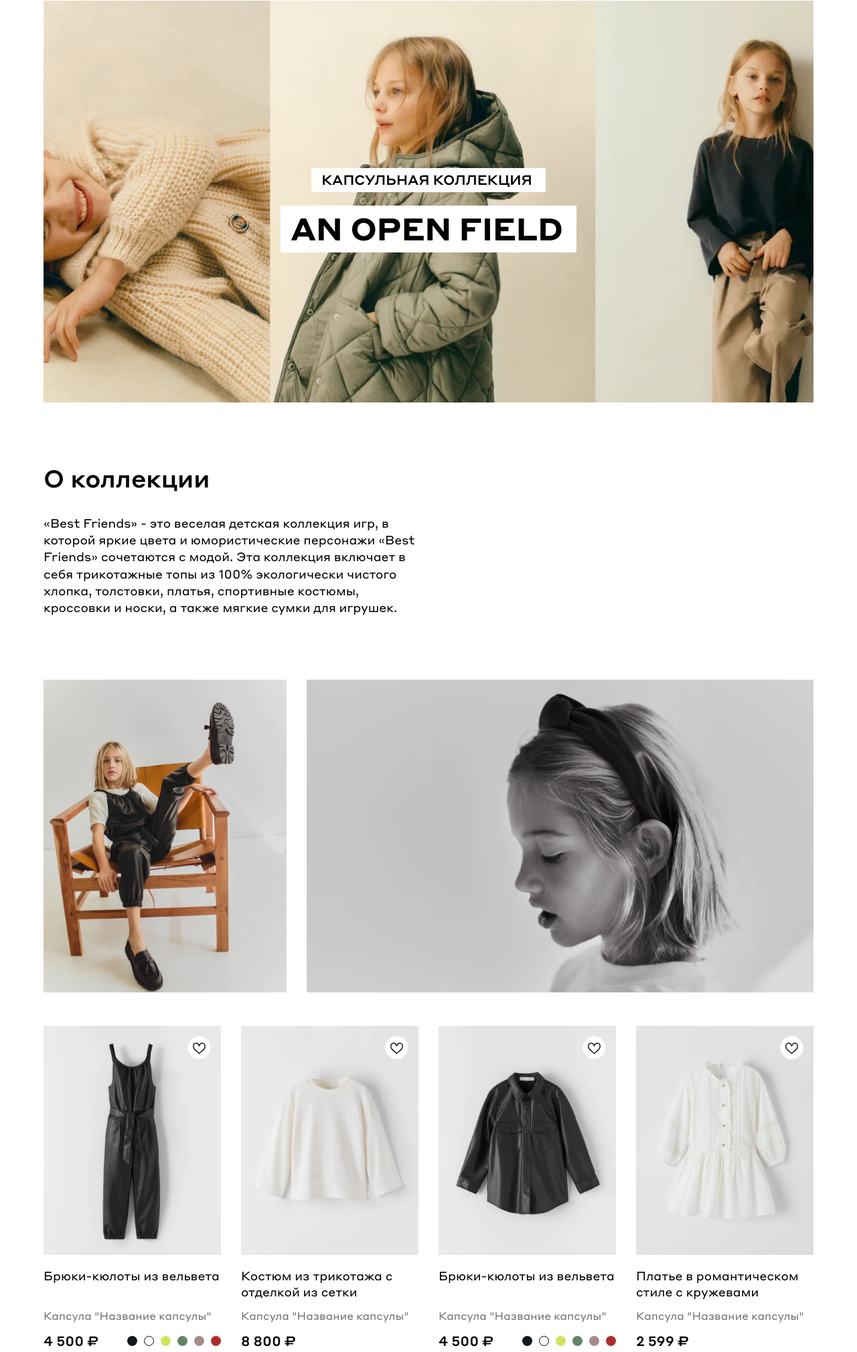
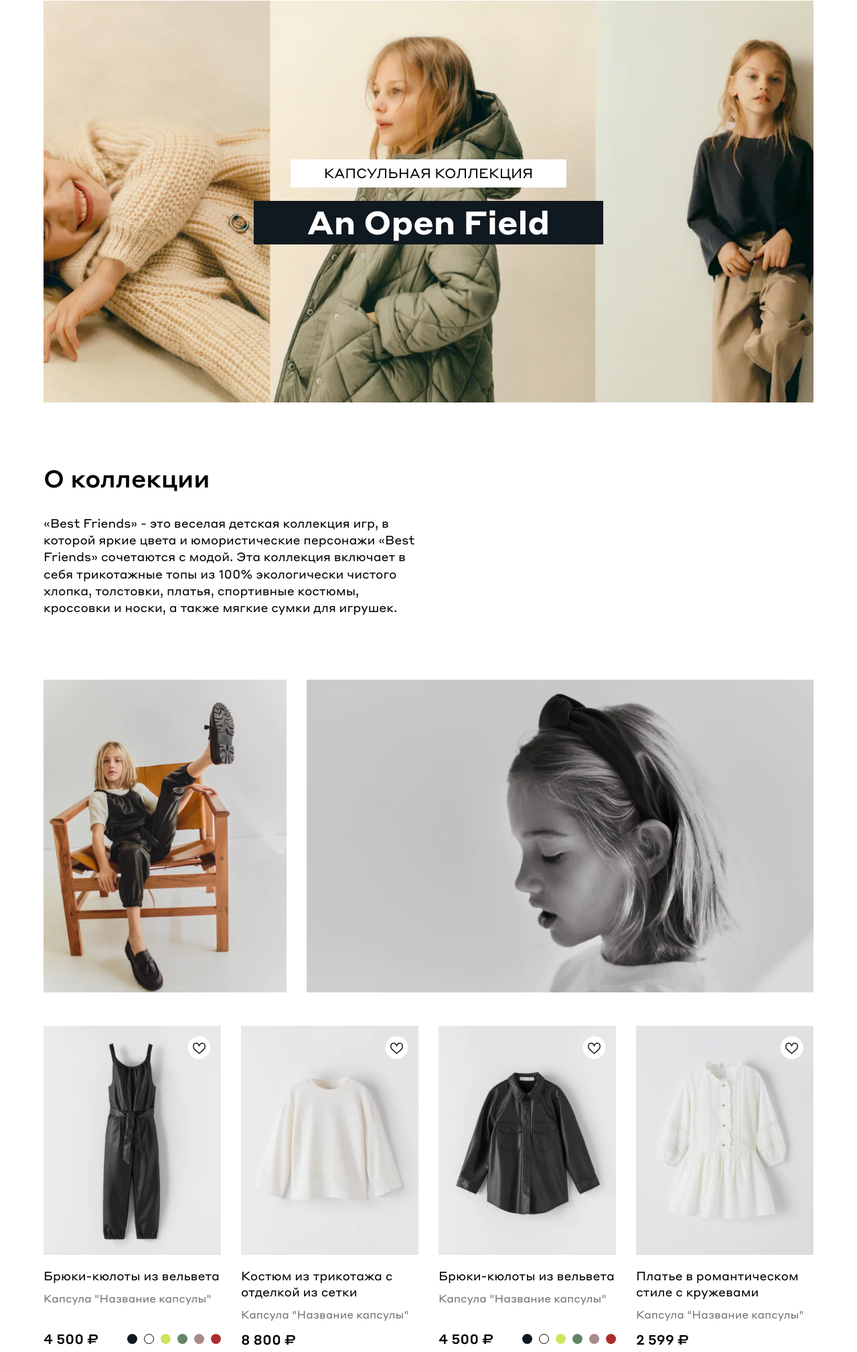
Before and after one commit to X-Lime22/TN_Lauout_2, a plain HTML site: page capsule.html in a window 1280 px wide. Shown: the part 199-2218 px from the top of the page at 67% size. Drawn offline with Linux system fonts and the light colour scheme.

Commit message:
add new changes

```diff
--- a/assets/scss/blocks/catalog.scss
+++ b/assets/scss/blocks/catalog.scss
@@ -9,8 +9,8 @@
 
 	&__nav {
 
+
 		&-block {
-
 			width: 50%;
 
 			&-img {
--- a/assets/scss/blocks/goods.scss
+++ b/assets/scss/blocks/goods.scss
@@ -58,13 +58,17 @@
 
 			margin-bottom: 11px;
 
-			min-height: 50px;
+			//min-height: 50px;
 		}
 
 		&-subtitle {
 			color: $gray;
 
 			margin-bottom: 15px;
+
+			&.one-word {
+				margin-bottom: 38px;
+			}
 		}
 
 		&-price-cost {
--- a/assets/scss/blocks/intro.scss
+++ b/assets/scss/blocks/intro.scss
@@ -10,6 +10,7 @@
 	flex-direction: column;
 	text-align: center;
 	justify-content: center;
+
 
 	&.capsule__intro {
 		min-height: 600px;
@@ -30,6 +31,10 @@
 
 		margin-top: 25px;
 
+		&.capsule__intro__inner {
+			margin-top: 0;
+		}
+
 		&-block {
 			margin-bottom: 20px;
 
@@ -49,6 +54,24 @@
 		padding: 5px 20px 5px 15px;
 		text-transform: uppercase;
 
+		&.capsule__name {
+			font-size: 48px;
+			text-transform: none;
+			font-weight: bold;
+
+			padding: 1px 80px 1px 80px;
+
+			color: $theme-primary-color;
+
+			background-color: $black;
+		}
+
+		&.capsule__intro__title {
+			font-size: 20px;
+			padding: 8px 50px;
+
+			font-weight: 400;
+		}
 
 		@media (max-width: 808px) {
 			& {
@@ -58,23 +81,6 @@
 
 		&.green {
 			background-color: #BAFD90;
-		}
-
-		&.capsule__intro__title {
-			font-size: 20px;
-
-			font-weight: 500;
-		}
-
-		&.capsule__name {
-			font-size: 48px;
-			text-transform: none;
-
-			padding: 5px 80px 5px 85px;
-
-			color: $theme-primary-color;
-
-			background-color: $black;
 		}
 	}
 
--- a/capsule.html
+++ b/capsule.html
@@ -64,15 +64,15 @@
         </div> <!-- container -->
 
         <div class="container">
-            <div class="intro capsule__intro">
+            <div class="intro capsule__intro ">
                 <div class="row">
                     <div class="col-12">
-                        <div class="intro__inner">
+                        <div class="intro__inner capsule__intro__inner">
                             <div class="intro__inner-block">
                                 <div class="intro__title capsule__intro__title">Капсульная коллекция</div>
                             </div>
                             <div class="intro__inner-block">
-                                <div class="intro__title capsule__intro__name">An Open Field</div>
+                                <div class="intro__title capsule__name">An Open Field</div>
                             </div>
                         </div>
                     </div> <!-- col-12 -->
@@ -105,7 +105,7 @@
                                 <div class="goods__card goods__card-like d-flex flex-column">
                                     <img class="goods__card-photo" src="assets/img/capsule-item-gallery-goods-1.png" alt="">
                                     <div class="goods__card-title">Брюки-кюлоты из вельвета</div>
-                                    <div class="goods__card-subtitle">Капсула "Название капсулы"
+                                    <div class="goods__card-subtitle one-word">Капсула "Название капсулы"
 <!--                                        <span class="invisible-text"></span>-->
                                     </div>
                                     <div class="goods__card-price d-flex justify-content-between align-items-center">
@@ -141,7 +141,7 @@
                                 <div class="goods__card goods__card-like d-flex flex-column">
                                     <img class="goods__card-photo" src="assets/img/capsule-item-gallery-goods-3.png" alt="">
                                     <div class="goods__card-title">Брюки-кюлоты из вельвета</div>
-                                    <div class="goods__card-subtitle">Капсула "Название капсулы"
+                                    <div class="goods__card-subtitle one-word">Капсула "Название капсулы"
 <!--                                        <span class="invisible-text"></span>-->
                                     </div>
                                     <div class="goods__card-price d-flex justify-content-between align-items-center">
@@ -194,7 +194,7 @@
                                 <div class="goods__card goods__card-like d-flex flex-column">
                                     <img class="goods__card-photo" src="assets/img/capsule-item-gallery-goods-5.png" alt="">
                                     <div class="goods__card-title">Брюки-кюлоты из вельвета</div>
-                                    <div class="goods__card-subtitle">Капсула "Название капсулы"
+                                    <div class="goods__card-subtitle one-word">Капсула "Название капсулы"
                                         <!--                                        <span class="invisible-text"></span>-->
                                     </div>
                                     <div class="goods__card-price d-flex justify-content-between align-items-center">
@@ -230,7 +230,7 @@
                                 <div class="goods__card goods__card-like d-flex flex-column">
                                     <img class="goods__card-photo" src="assets/img/capsule-item-gallery-goods-7.png" alt="">
                                     <div class="goods__card-title">Брюки-кюлоты из вельвета</div>
-                                    <div class="goods__card-subtitle">Капсула "Название капсулы"
+                                    <div class="goods__card-subtitle one-word">Капсула "Название капсулы"
                                         <!--                                        <span class="invisible-text"></span>-->
                                     </div>
                                     <div class="goods__card-price d-flex justify-content-between align-items-center">
@@ -283,7 +283,7 @@
                                 <div class="goods__card goods__card-like d-flex flex-column">
                                     <img class="goods__card-photo" src="assets/img/capsule-item-gallery-goods-9.png" alt="">
                                     <div class="goods__card-title">Брюки-кюлоты из вельвета</div>
-                                    <div class="goods__card-subtitle">Капсула "Название капсулы"
+                                    <div class="goods__card-subtitle one-word">Капсула "Название капсулы"
                                         <!--                                        <span class="invisible-text"></span>-->
                                     </div>
                                     <div class="goods__card-price d-flex justify-content-between align-items-center">
@@ -319,7 +319,7 @@
                                 <div class="goods__card goods__card-like d-flex flex-column">
                                     <img class="goods__card-photo" src="assets/img/capsule-item-gallery-goods-11.png" alt="">
                                     <div class="goods__card-title">Брюки-кюлоты из вельвета</div>
-                                    <div class="goods__card-subtitle">Капсула "Название капсулы"
+                                    <div class="goods__card-subtitle one-word">Капсула "Название капсулы"
                                         <!--                                        <span class="invisible-text"></span>-->
                                     </div>
                                     <div class="goods__card-price d-flex justify-content-between align-items-center">
```
Also changed, not shown: index.html (+5 -5 lines), assets/css/style.css, 1 other file.
